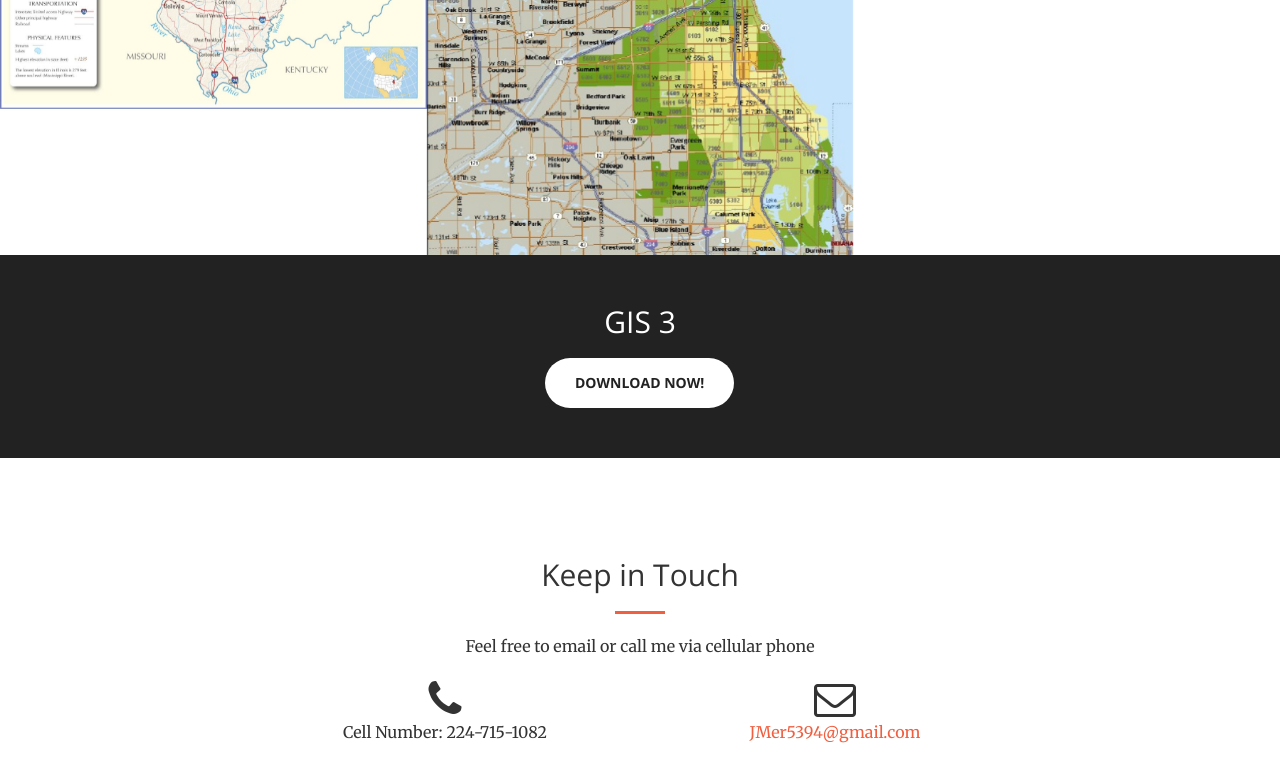
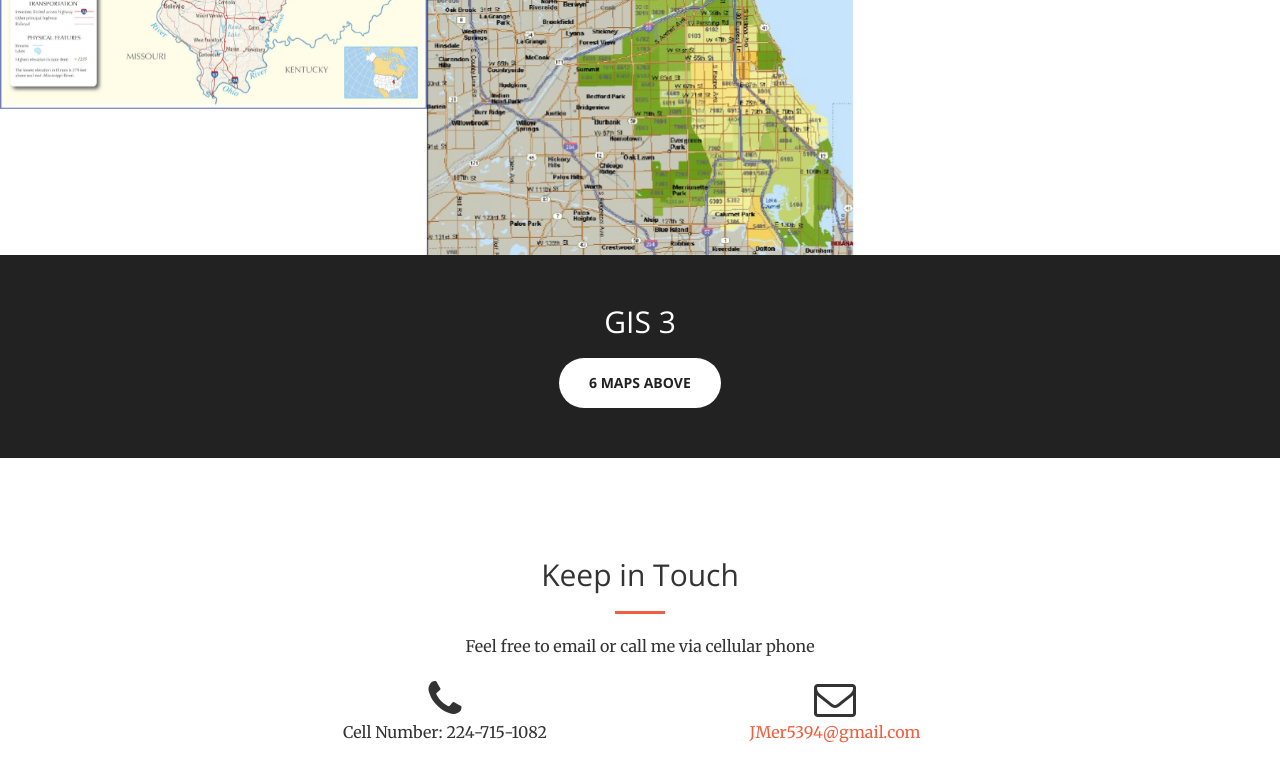
Before and after one commit to Jmer00t/Jmer00t.github.io, a website: page index.html in a window 1280 px wide. Shown: the part 2332-3114 px from the top of the page. Drawn offline with nearby package versions, Linux system fonts and the light colour scheme.

Commit message:
6 MAPS
6 MAPS

```diff
--- a/index.html
+++ b/index.html
@@ -236,7 +236,7 @@
         <div class="container text-center">
             <div class="call-to-action">
                 <h2>GIS 3</h2>
-                <a href="http://startbootstrap.com/template-overviews/creative/" class="btn btn-default btn-xl sr-button">Download Now!</a>
+                <a href="http://startbootstrap.com/template-overviews/creative/" class="btn btn-default btn-xl sr-button">6 MAPS ABOVE</a>
             </div>
         </div>
     </aside>
```
